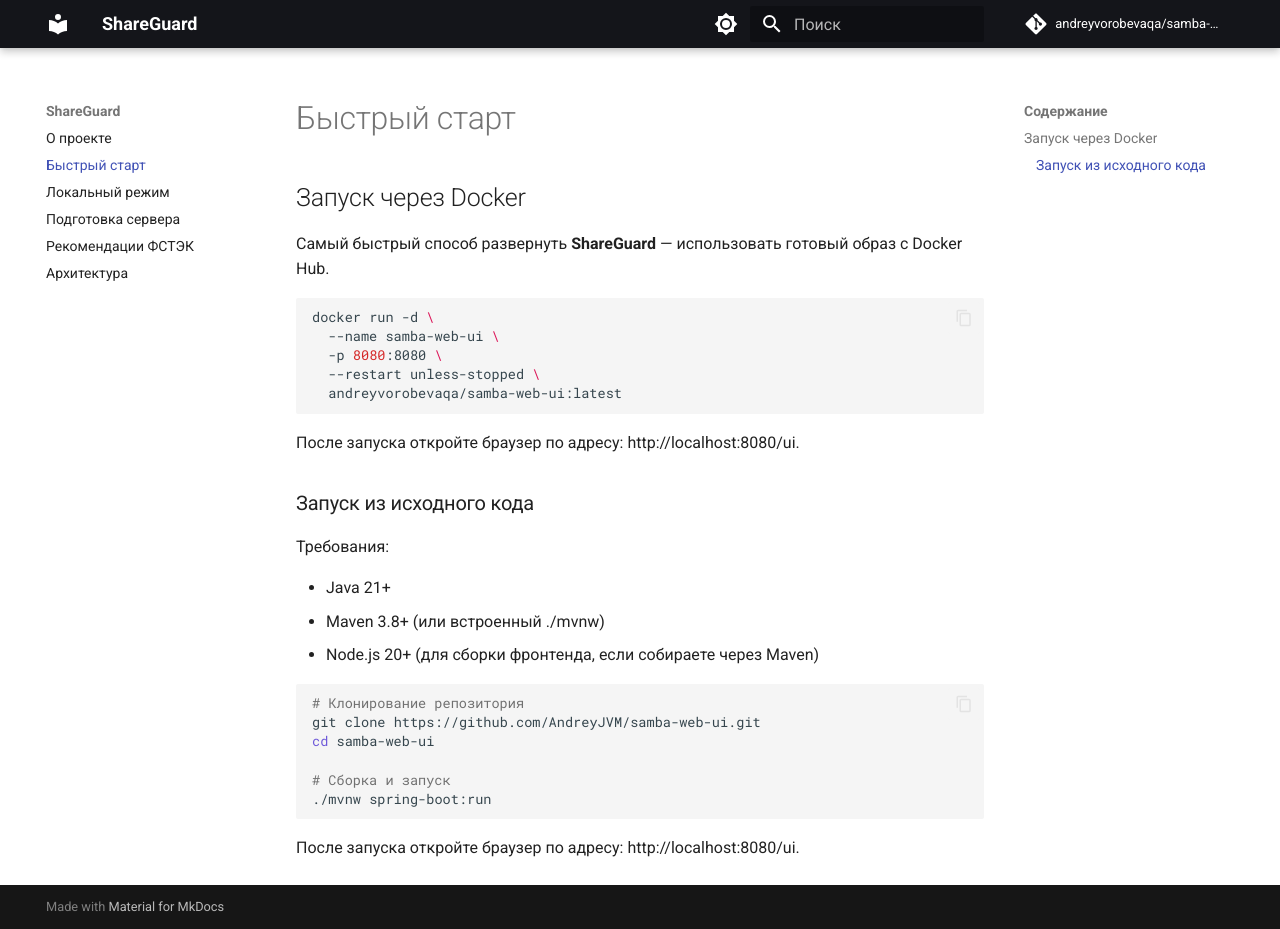
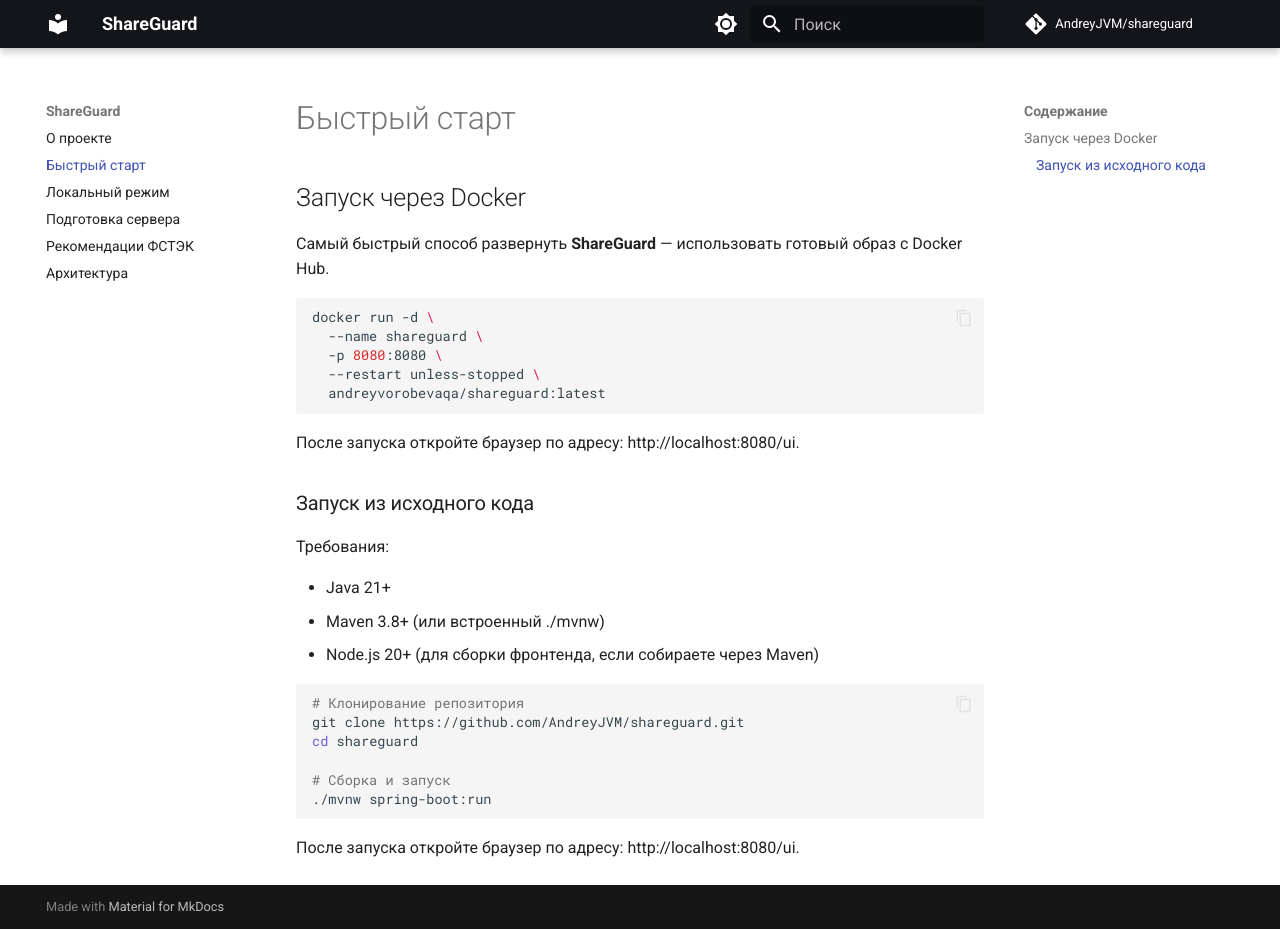
Before and after one commit to AndreyJVM/samba-web-ui, an MkDocs documentation site: the page built from docs/quickstart.md, in a window 1280 px wide and 929 px high. Built offline with MkDocs 1.6.1 and Material for MkDocs 9.7.7, drawn with Linux system fonts in a browser that asks for light colours; comment, search, counter and statistics services are not loaded.

Commit message:
chore(brand): rename project to shareguard

````diff
--- a/docker-compose.yml
+++ b/docker-compose.yml
@@ -8,12 +8,12 @@
 
 services:
   web:
-    image: samba-web-ui-web:latest
+    image: shareguard-web:latest
     build:
       context: .
       dockerfile: Dockerfile
       target: local
-    container_name: samba-web-ui
+    container_name: shareguard
     restart: unless-stopped
     ports:
       # Web UI Port
--- a/docs/quickstart.md
+++ b/docs/quickstart.md
@@ -6,10 +6,10 @@
 
 ```bash
 docker run -d \
-  --name samba-web-ui \
+  --name shareguard \
   -p 8080:8080 \
   --restart unless-stopped \
-  andreyvorobevaqa/samba-web-ui:latest
+  andreyvorobevaqa/shareguard:latest
 ```
 
 После запуска откройте браузер по адресу: http://localhost:8080/ui.
@@ -23,8 +23,8 @@
 
 ```shell
 # Клонирование репозитория
-git clone https://github.com/AndreyJVM/samba-web-ui.git
-cd samba-web-ui
+git clone https://github.com/AndreyJVM/shareguard.git
+cd shareguard
 
 # Сборка и запуск
 ./mvnw spring-boot:run
--- a/frontend/src/components/Layout.tsx
+++ b/frontend/src/components/Layout.tsx
@@ -393,7 +393,7 @@
           <div className="flex items-center gap-3 shrink-0">
             {/* GitHub Project & Issues Link */}
             <a
-              href="https://github.com/vladimirmukhin/samba-web-ui"
+              href="https://github.com/AndreyJVM/shareguard"
               target="_blank"
               rel="noopener noreferrer"
               className="hidden sm:flex items-center gap-2 px-3 py-1.5 text-xs font-medium text-text-muted hover:text-foreground hover:bg-surface-2 rounded-lg border border-border transition-colors shadow-2xs group"
--- a/mkdocs.yml
+++ b/mkdocs.yml
@@ -1,8 +1,8 @@
 site_name: ShareGuard
 site_description: Современный веб-интерфейс для управления сервером Samba на Spring Boot и Linux
 site_author: Andrey Vorobev
-repo_url: https://github.com/andreyvorobevaqa/samba-web-ui
-repo_name: andreyvorobevaqa/samba-web-ui
+repo_url: https://github.com/AndreyJVM/shareguard
+repo_name: AndreyJVM/shareguard
 
 theme:
   name: material
````
Also changed, not shown: DOCKERHUB.md (+5 -5 lines), README.md (+4 -4 lines), docs/architecture.md (+2 -2 lines), docs/server-setup.md (+2 -2 lines), 8 other files.
